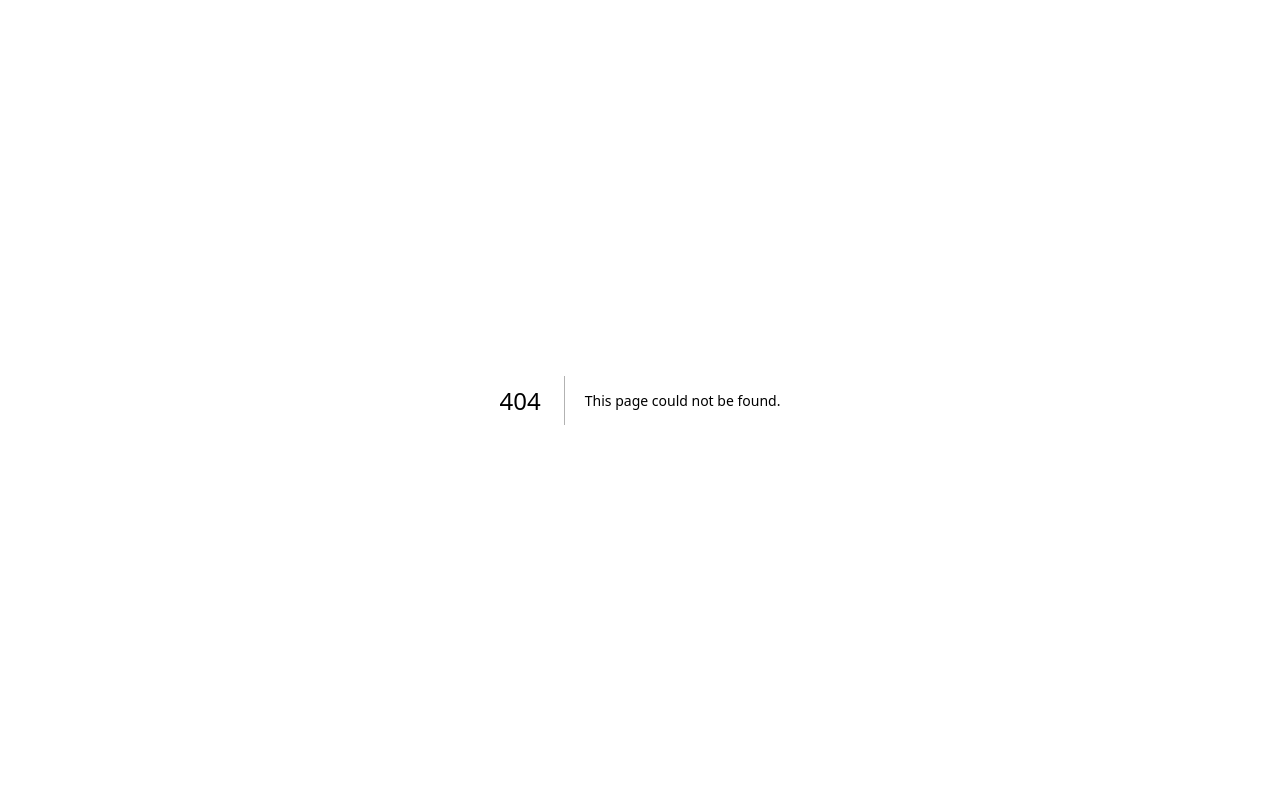
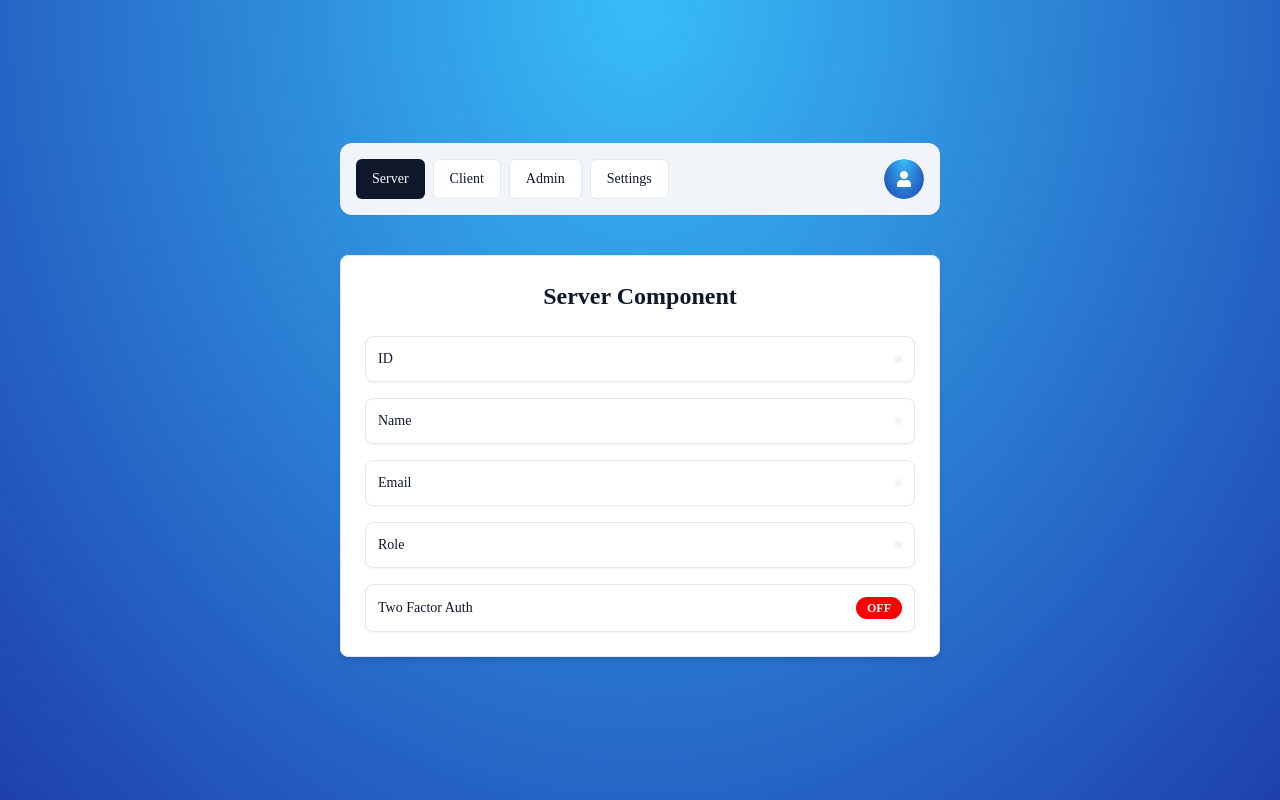
Before and after one commit to hrithik-infinite/Auth-TS, a Next.js app: page /server in a window 1280 px wide. Before the commit this address had no page. Built offline with nearby package versions, Linux system fonts and the light colour scheme; no server answers.

Commit message:
added server component example after signin

```diff
--- /dev/null
+++ b/app/(protected)/server/page.tsx
@@ -0,0 +1,15 @@
+import { auth } from "@/auth";
+import { UserInfo } from "@/components/server/user-info";
+import { User } from "@prisma/client";
+
+const ServerPage = async () => {
+  const session = await auth();
+  const user = session?.user as User;
+  return (
+    <div>
+      <UserInfo label="Server Component" user={user} />
+    </div>
+  );
+};
+
+export default ServerPage;
--- a/app/(protected)/settings/page.tsx
+++ b/app/(protected)/settings/page.tsx
@@ -1,18 +1,8 @@
-
-import { auth, signOut } from "@/auth";
-
+// "use client"
 const SettingsPage = async () => {
-  const session = await auth();
   return (
     <div className="bg-white p-10 rounded-xl">
-      {JSON.stringify(session)}
-      <form
-        action={async () => {
-          "use server";
-          await signOut({ redirectTo: "/auth/login" });
-        }}>
-        <button type="submit">Sign Out</button>
-      </form>
+      <h1>Components will come here</h1>
     </div>
   );
 };
--- /dev/null
+++ b/components/server/user-info.tsx
@@ -0,0 +1,42 @@
+import { User, UserRole } from "@prisma/client";
+import { Card, CardContent, CardHeader } from "../ui/card";
+import { Badge } from "../ui/badge";
+
+interface UserInfoProps {
+  user?: User & {
+    role: UserRole;
+  };
+  label: string;
+}
+
+export const UserInfo = ({ user, label }: UserInfoProps) => {
+  return (
+    <Card className="w-[600px] shadow-md">
+      <CardHeader>
+        <p className="text-2xl font-semibold text-center">{label}</p>
+      </CardHeader>
+      <CardContent className="space-y-4">
+        <div className="flex flex-row items-center justify-between rounded-lg border p-3 shadow-sm">
+          <p className="text-sm font-medium">ID</p>
+          <p className="truncate text-xs max-w-[180px] font-mono p-1 bg-slate-100 rounded-md">{user?.id}</p>
+        </div>
+        <div className="flex flex-row items-center justify-between rounded-lg border p-3 shadow-sm">
+          <p className="text-sm font-medium">Name</p>
+          <p className="truncate text-xs max-w-[180px] font-mono p-1 bg-slate-100 rounded-md">{user?.name}</p>
+        </div>
+        <div className="flex flex-row items-center justify-between rounded-lg border p-3 shadow-sm">
+          <p className="text-sm font-medium">Email</p>
+          <p className="truncate text-xs max-w-[180px] font-mono p-1 bg-slate-100 rounded-md">{user?.email}</p>
+        </div>
+        <div className="flex flex-row items-center justify-between rounded-lg border p-3 shadow-sm">
+          <p className="text-sm font-medium">Role</p>
+          <p className="truncate text-xs max-w-[180px] font-mono p-1 bg-slate-100 rounded-md">{user?.role}</p>
+        </div>
+        <div className="flex flex-row items-center justify-between rounded-lg border p-3 shadow-sm">
+          <p className="text-sm font-medium">Two Factor Auth</p>
+          <Badge variant={user?.isTwoFactorEnabled ? "success" : "destructive"}>{user?.isTwoFactorEnabled ? "ON" : "OFF"}</Badge>
+        </div>
+      </CardContent>
+    </Card>
+  );
+};
--- /dev/null
+++ b/components/ui/badge.tsx
@@ -0,0 +1,37 @@
+import * as React from "react"
+import { cva, type VariantProps } from "class-variance-authority"
+
+import { cn } from "@/lib/utils"
+
+const badgeVariants = cva(
+  "inline-flex items-center rounded-full border px-2.5 py-0.5 text-xs font-semibold transition-colors focus:outline-none focus:ring-2 focus:ring-ring focus:ring-offset-2",
+  {
+    variants: {
+      variant: {
+        default:
+          "border-transparent bg-primary text-primary-foreground hover:bg-primary/80",
+        secondary:
+          "border-transparent bg-secondary text-secondary-foreground hover:bg-secondary/80",
+        destructive:
+          "border-transparent bg-destructive text-destructive-foreground hover:bg-destructive/80",
+        outline: "text-foreground",
+        success : "border-transparent bg-emerald-500 text-primary-foreground"
+      },
+    },
+    defaultVariants: {
+      variant: "default",
+    },
+  }
+)
+
+export interface BadgeProps
+  extends React.HTMLAttributes<HTMLDivElement>,
+    VariantProps<typeof badgeVariants> {}
+
+function Badge({ className, variant, ...props }: BadgeProps) {
+  return (
+    <div className={cn(badgeVariants({ variant }), className)} {...props} />
+  )
+}
+
+export { Badge, badgeVariants }
```
